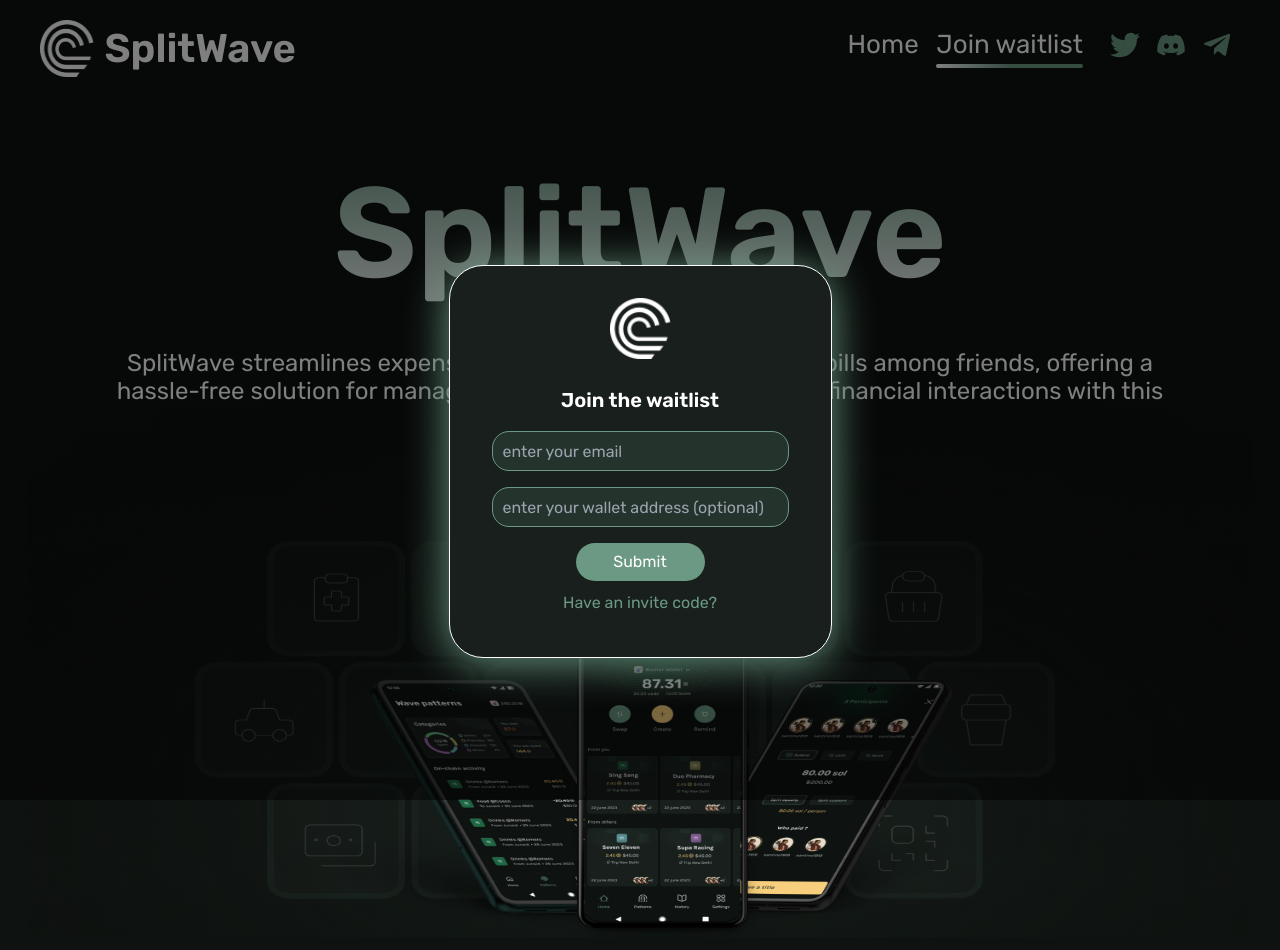
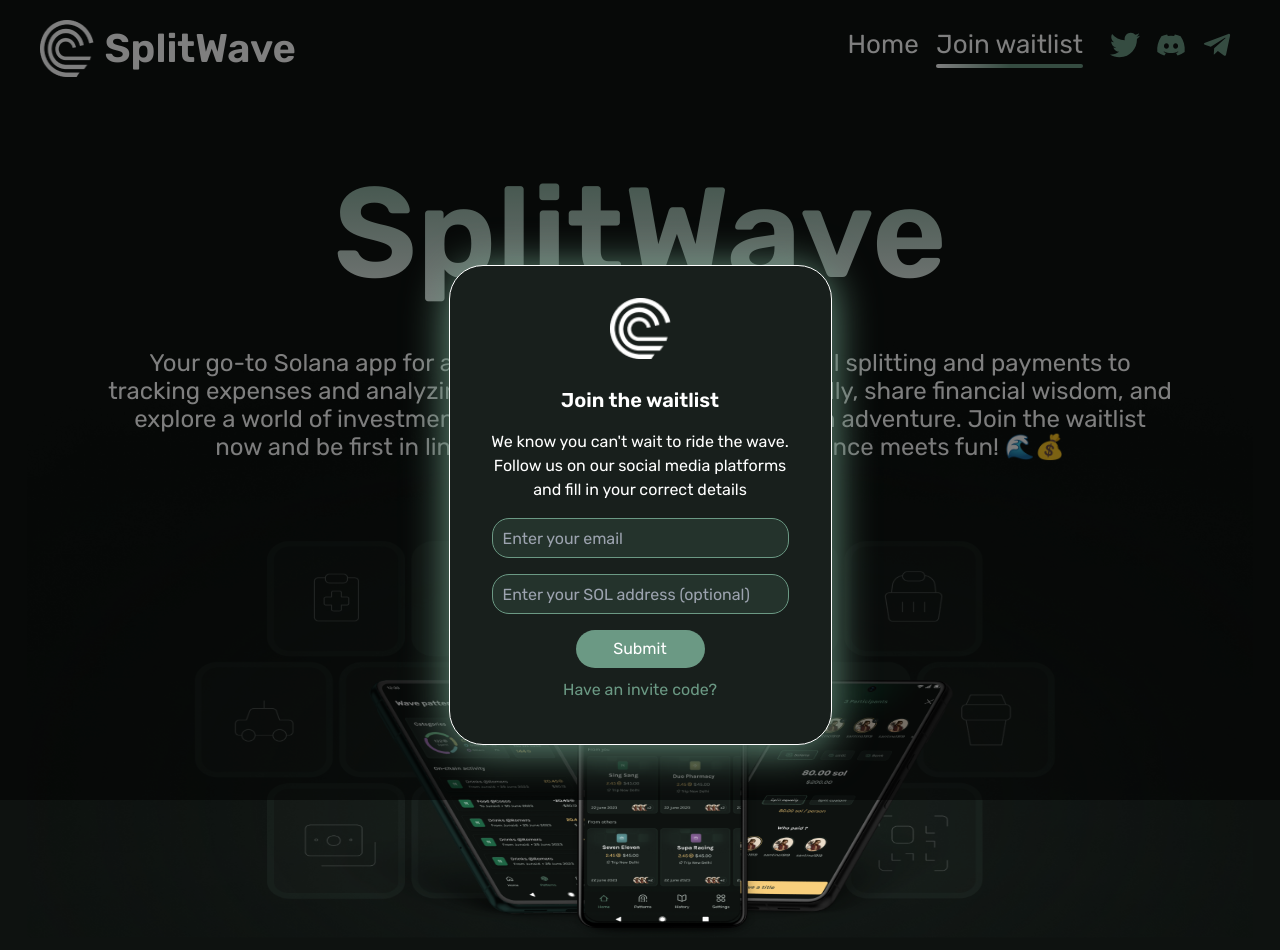
Before and after one commit to SplitWave/waitlist, a Next.js app: page / in a window 1280 px wide. Both pictures are taken after a click on the element "Join Waitlist". Built offline with nearby package versions, Linux system fonts and the light colour scheme; no server answers.

Commit message:
change description and meta data

```diff
--- a/app/components/waitlistForum.tsx
+++ b/app/components/waitlistForum.tsx
@@ -59,12 +59,15 @@
           <h1 className=" text-center s:text-[1.125rem] md:text-[1.25rem] text-white font-semibold mt-[1.625rem] ">
             Join the waitlist
           </h1>
+          <p className=" text-center mt-[0.9375rem] s:text-[0.875rem] md:text-[1rem] text-white font-normal ">
+          We know you can't wait to ride the wave. Follow us on our social media platforms and fill in your correct details
+          </p>
           <form onSubmit={handleSubmit} className=" px-[0.625rem] w-full ">
             <input
               type="email"
               value={email}
               onChange={(e) => setEmail(e.target.value)}
-              placeholder="enter your email"
+              placeholder="Enter your email"
               className=" w-full mt-[1rem] h-[2.5rem] px-[0.625rem] s:text-[0.875rem] md:text-[1rem] text-[#6B9984] rounded-[1.0625rem] bg-[#24332C] border-[#6B9984] border-[0.0625rem] "
             />
             <br />
@@ -72,7 +75,7 @@
               type="text"
               value={walletAddress}
               onChange={(e) => setWalletAddress(e.target.value)}
-              placeholder="enter your wallet address (optional) "
+              placeholder="Enter your SOL address (optional) "
               className=" w-full mt-[1rem] h-[2.5rem] px-[0.625rem] s:text-[0.875rem] md:text-[1rem] text-[#6B99862B] rounded-[1.0625rem] bg-[#24332C] border-[#6B9984] border-[0.0625rem] "
             />
             <br />
@@ -91,15 +94,16 @@
       {isShared && (
         <div>
           <p className=" text-center mt-[0.9375rem] s:text-[1.125rem] md:text-[1.25rem] text-white font-bold">
-            You are in!
+            You are in! 🎉
           </p>
           <h1 className=" md:w-[15.625rem] mt-[0.9375rem] m-auto s:text-[0.875rem] md:text-[1rem] text-[#6B9984] text-center ">
             We will email you the invite code when the app is live.
           </h1>
           <div className=" w-[12.5rem] h-[3.125rem] m-auto flex justify-center items-center bg-[#6B9984] rounded-[1.25rem] mt-[0.9375rem] ">
             <TwitterShareButton
-              title="I am in @splitwaveapp"
-              url="https://splitwave.app"
+              title="Ready to level up your finance game on Solana? I just joined the @splitwaveapp waitlist! 🚀🌊
+               Don't miss the wave - join me now!!"
+              url="splitwave.app"
               className=" s:text-[1.125rem] md:text-[1.25rem] text-white font-bold flex flex-row  "
             >
               Share this
--- a/app/layout.tsx
+++ b/app/layout.tsx
@@ -5,8 +5,9 @@
 const rubik = Rubik({ subsets: ["latin"] });
 
 export const metadata: Metadata = {
-  title: "SplitWave - Waitlist",
-  description: "",
+  title: "SplitWave",
+  description: "Ditch the finance chaos! SplitWave on Solana brings fun to your money — seamless payments, bill splits, and expense tracking. Join the waitlist for on-chain finance, but cooler! 🚀💸",
+
 };
 
 export default function RootLayout({
--- a/app/page.tsx
+++ b/app/page.tsx
@@ -27,10 +27,7 @@
       </h1>
       <p className=" lg:w-[66.5rem] md:w-full s:w-full m-auto mt-[1.25rem] s:px-[0.625rem] md:px-[0rem] s:text-[1.125rem] md:text-[1.5rem] font-normal text-center leading-[1.75rem] ">
         {" "}
-        SplitWave streamlines expense sharing by effortlessly dividing bills
-        among friends, offering a hassle-free solution for managing group
-        finances. Simplify your financial interactions with this user-friendly
-        app.
+        Your go-to Solana app for all things money! From seamless bill splitting and payments to tracking expenses and analyzing spending habits. Connect socially, share financial wisdom, and explore a world of investments, making every financial move an adventure. Join the waitlist now and be first in line to ride the SplitWave—where finance meets fun! 🌊💰
       </p>
       <div
         className=" mt-[2.5rem] relative z-10 m-auto flex bg-[#6B9984]  text-white s:text-[1.125rem] md:text-[1.625rem] font-normal s:w-[9.375rem] md:w-[13.5rem] s:h-[2.5rem] md:h-[3.9375rem] items-center justify-center rounded-[1.125rem]  "
--- a/package.json
+++ b/package.json
@@ -18,7 +18,8 @@
     "react-dom": "^18",
     "react-icons": "^4.12.0",
     "react-share": "^5.0.2",
-    "react-toastify": "^9.1.3"
+    "react-toastify": "^9.1.3",
+    "sharp": "^0.32.6"
   },
   "devDependencies": {
     "@types/node": "^20",
```
Also changed, not shown: 2 other files (tests, documents, lock files or other folders).
